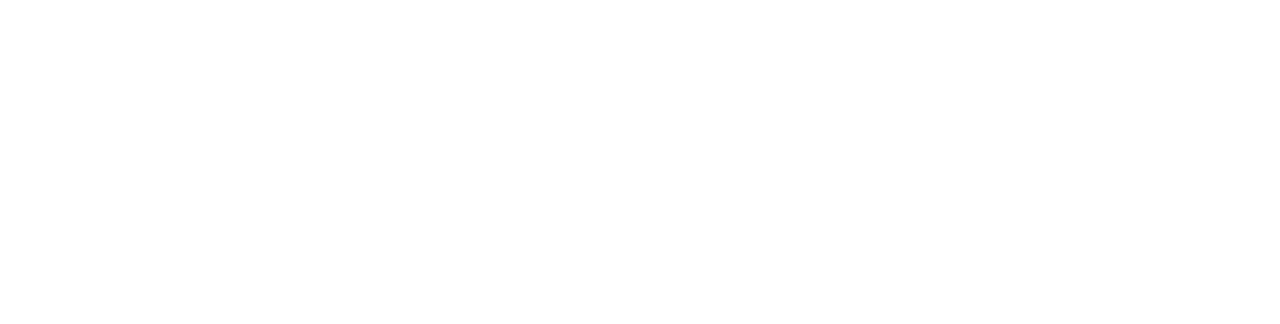
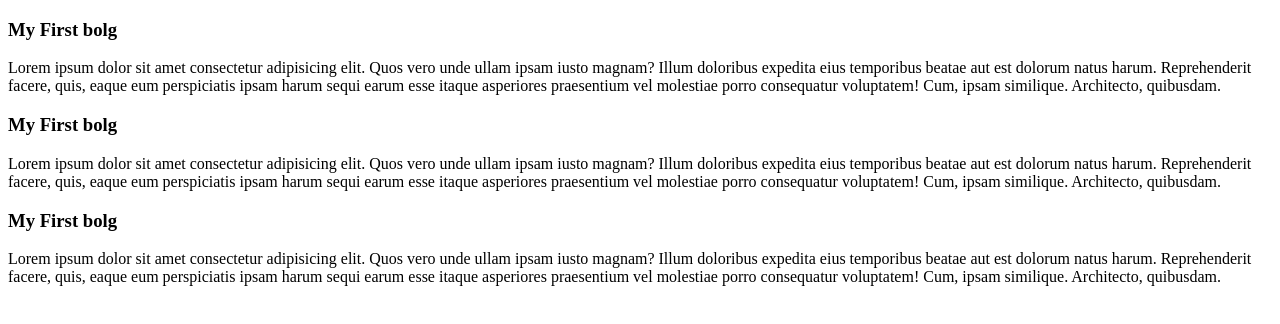
Before and after one commit to kawser2917/practicing_repo, a plain HTML site: page index.html in a window 1280 px wide. Drawn offline with Linux system fonts and the light colour scheme.

Commit message:
bolg added

```diff
--- a/index.html
+++ b/index.html
@@ -6,6 +6,20 @@
     <title>Practicing Github</title>
 </head>
 <body>
-
+    <div>
+        <h3>My First bolg</h3>
+        <p>Lorem ipsum dolor sit amet consectetur adipisicing elit. Quos vero unde ullam ipsam iusto magnam? Illum doloribus expedita eius temporibus beatae aut est dolorum natus harum. Reprehenderit facere, quis, eaque eum perspiciatis ipsam harum sequi earum esse itaque asperiores praesentium vel molestiae porro consequatur voluptatem! Cum, ipsam similique. Architecto, quibusdam.
+        </p>
+    </div>
+    <div>
+        <h3>My First bolg</h3>
+        <p>Lorem ipsum dolor sit amet consectetur adipisicing elit. Quos vero unde ullam ipsam iusto magnam? Illum doloribus expedita eius temporibus beatae aut est dolorum natus harum. Reprehenderit facere, quis, eaque eum perspiciatis ipsam harum sequi earum esse itaque asperiores praesentium vel molestiae porro consequatur voluptatem! Cum, ipsam similique. Architecto, quibusdam.
+        </p>
+    </div>
+    <div>
+        <h3>My First bolg</h3>
+        <p>Lorem ipsum dolor sit amet consectetur adipisicing elit. Quos vero unde ullam ipsam iusto magnam? Illum doloribus expedita eius temporibus beatae aut est dolorum natus harum. Reprehenderit facere, quis, eaque eum perspiciatis ipsam harum sequi earum esse itaque asperiores praesentium vel molestiae porro consequatur voluptatem! Cum, ipsam similique. Architecto, quibusdam.
+        </p>
+    </div>
 </body>
 </html>
```
